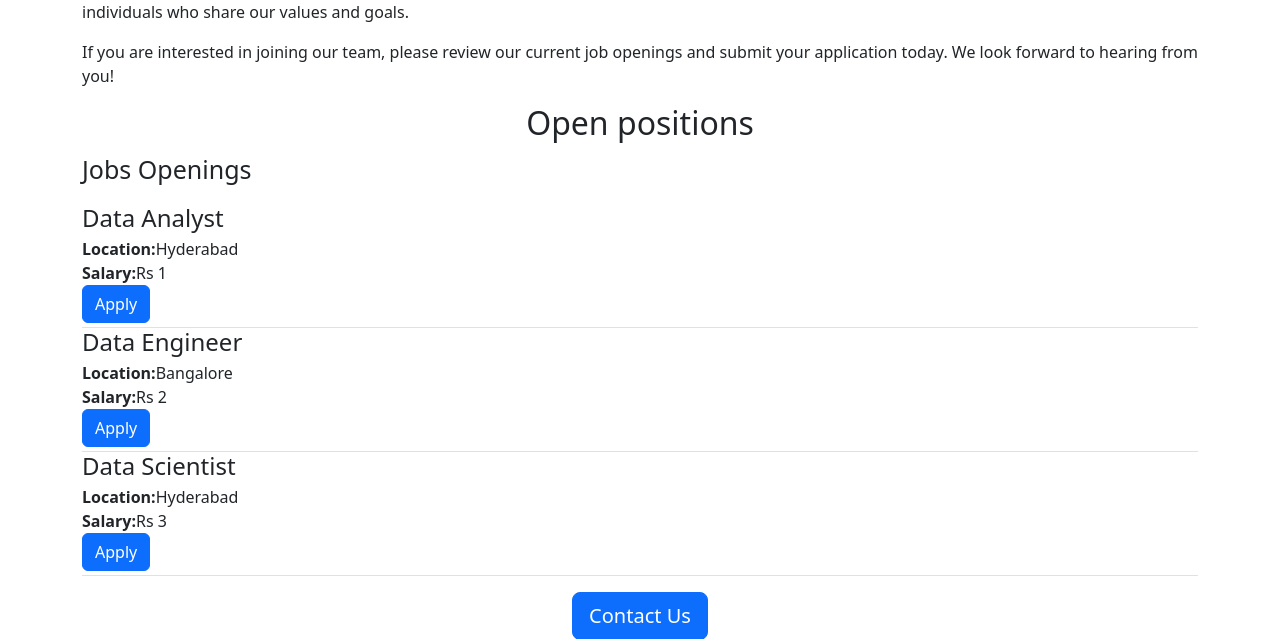
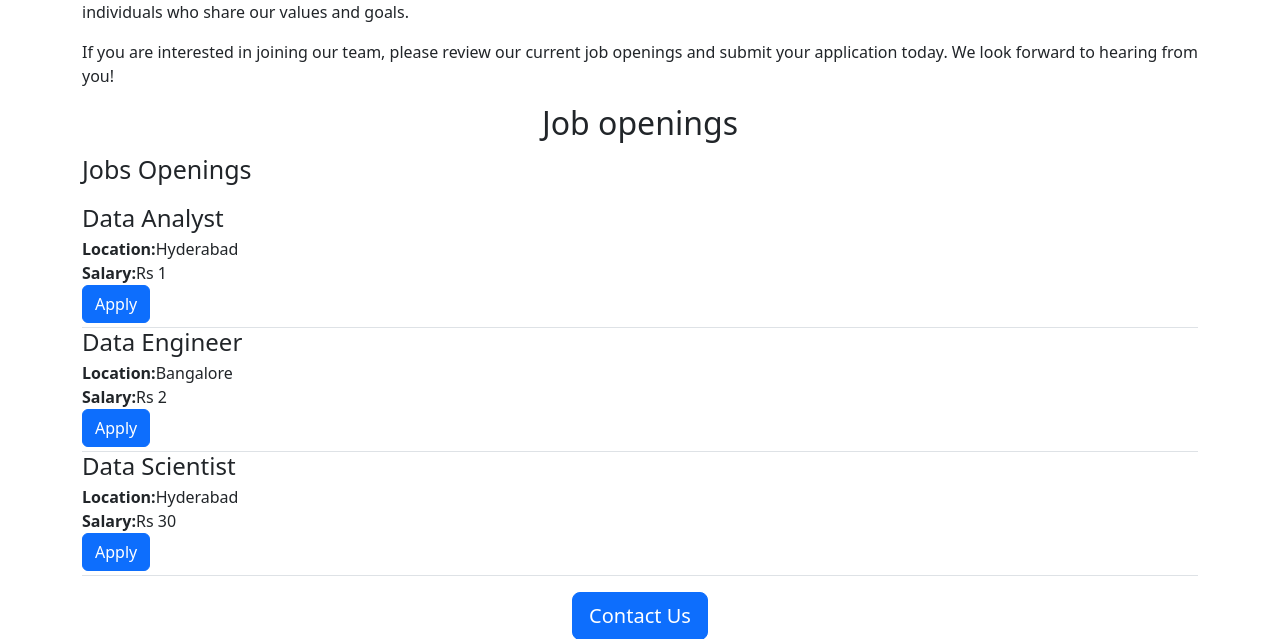
Before and after one commit to Sai2298/verbose-octo-train-v2, a Flask app: page / in a window 1280 px wide. Shown: the part 758-1397 px from the top of the page. Run offline with Flask 3, Linux system fonts and the light colour scheme.

Commit message:
made some changes

```diff
--- a/app.py
+++ b/app.py
@@ -22,7 +22,7 @@
     'id':3,
      'title': 'Data Scientist',
      'location':'Hyderabad',
-    'salary': 'Rs 3'
+    'salary': 'Rs 30'
 
   }
 
--- a/templates/home.html
+++ b/templates/home.html
@@ -34,7 +34,7 @@
 </p>
 <p>
 If you are interested in joining our team, please review our current job openings and submit your application today. We look forward to hearing from you!</p>
-  <h2 class="text-center mt-2"> Open positions </h2>
+  <h2 class="text-center mt-2"> Job openings </h2>
  <p style="font-size:25px">Jobs Openings</p>
       <p>
       {% for job in jobs %}
```
